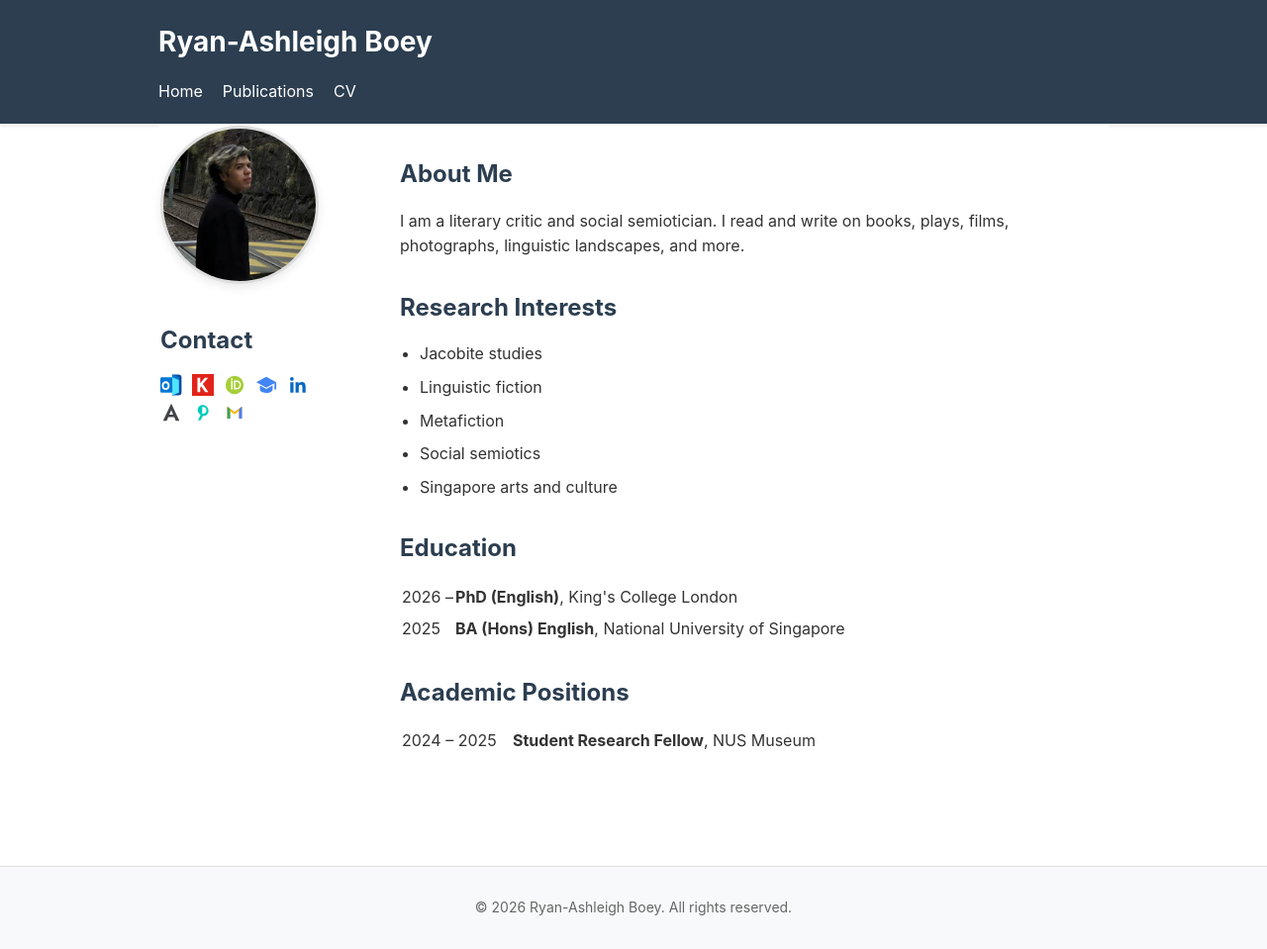
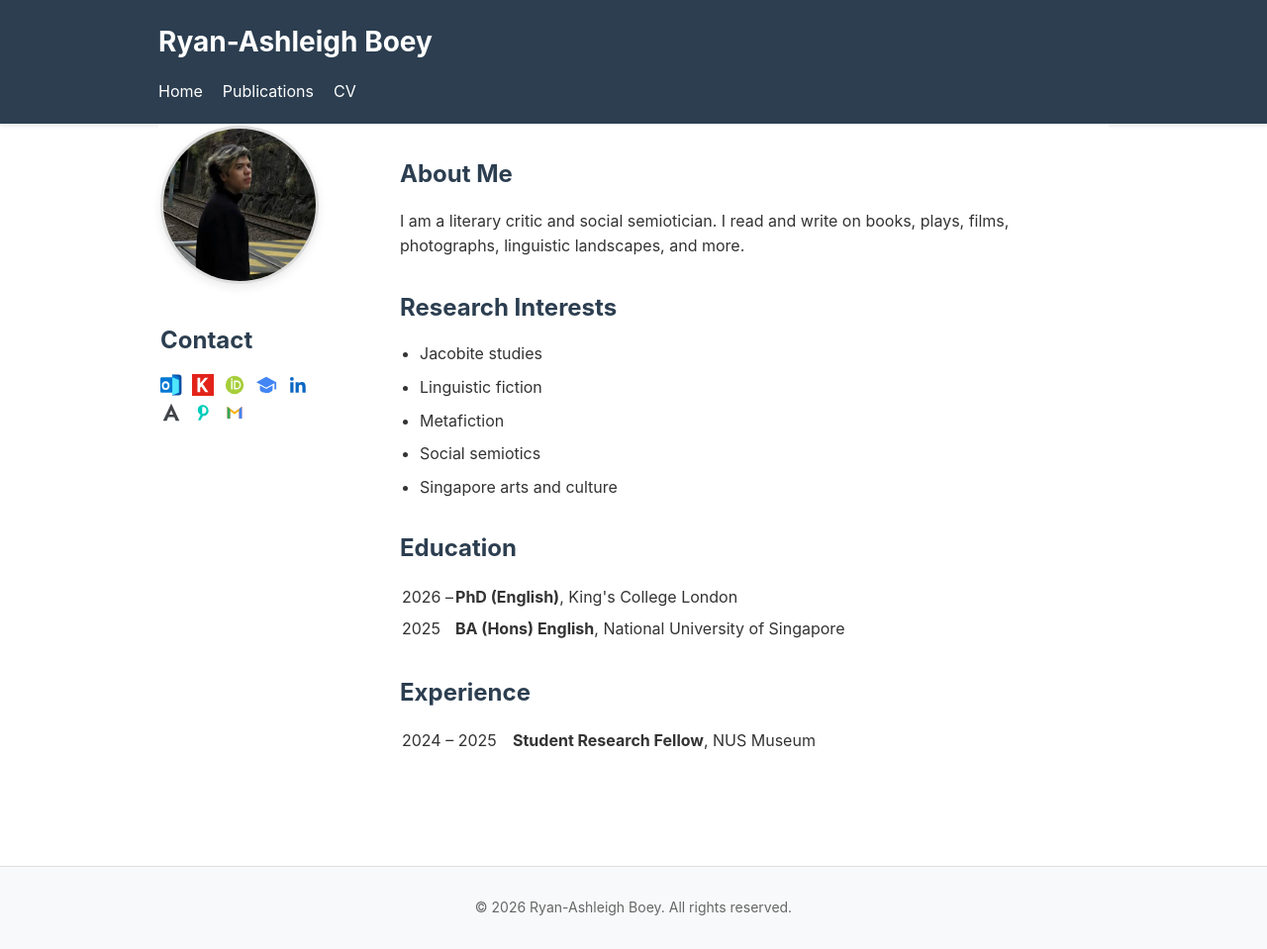
Before and after one commit to r-boey/r-boey.github.io, a Jekyll site: the page built from index.md, in a window 1280 px wide. Shown: the whole page at 99% size. Built offline with Jekyll 4.4.1, drawn with Linux system fonts in a browser that asks for light colours.

Commit message:
Update index.md

```diff
--- a/index.md
+++ b/index.md
@@ -277,7 +277,7 @@ title:
       </table>
 
 
-      <h2>Academic Positions</h2>
+      <h2>Experience</h2>
 
       <table>
 
```
